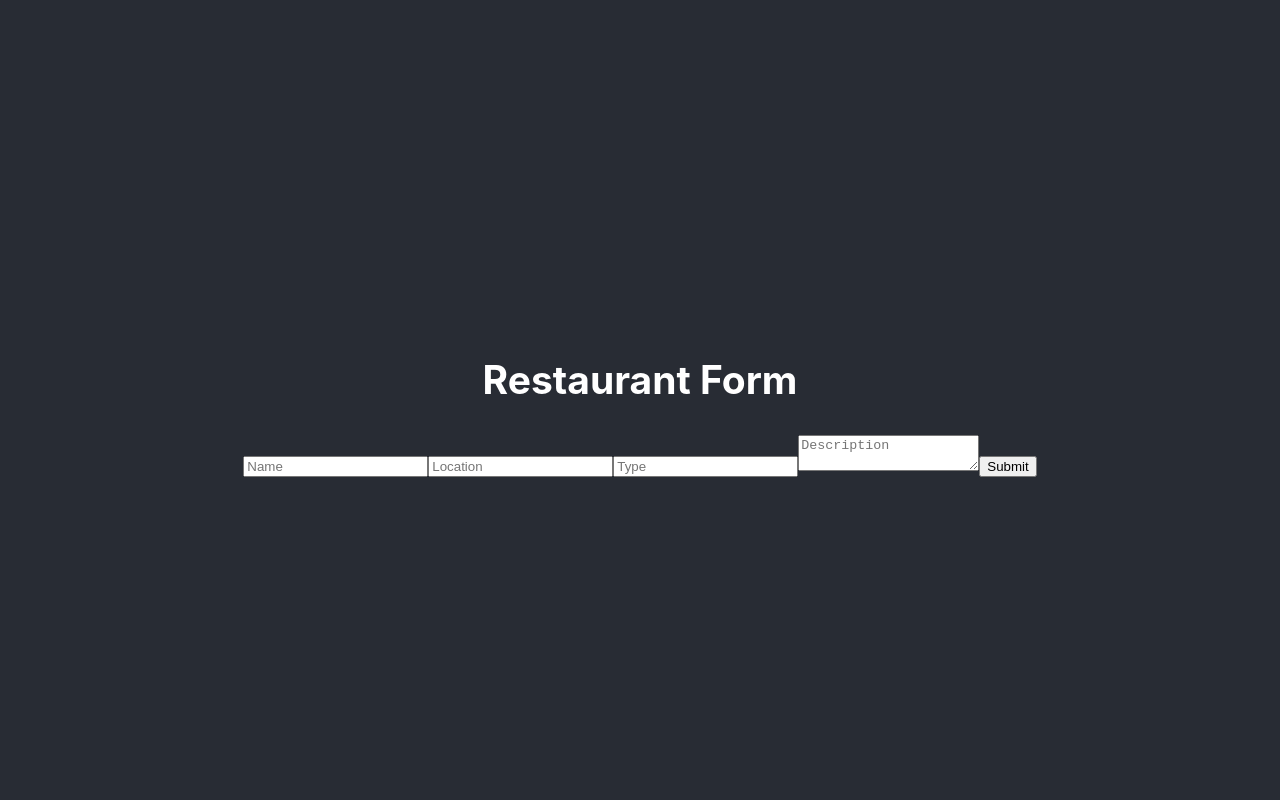
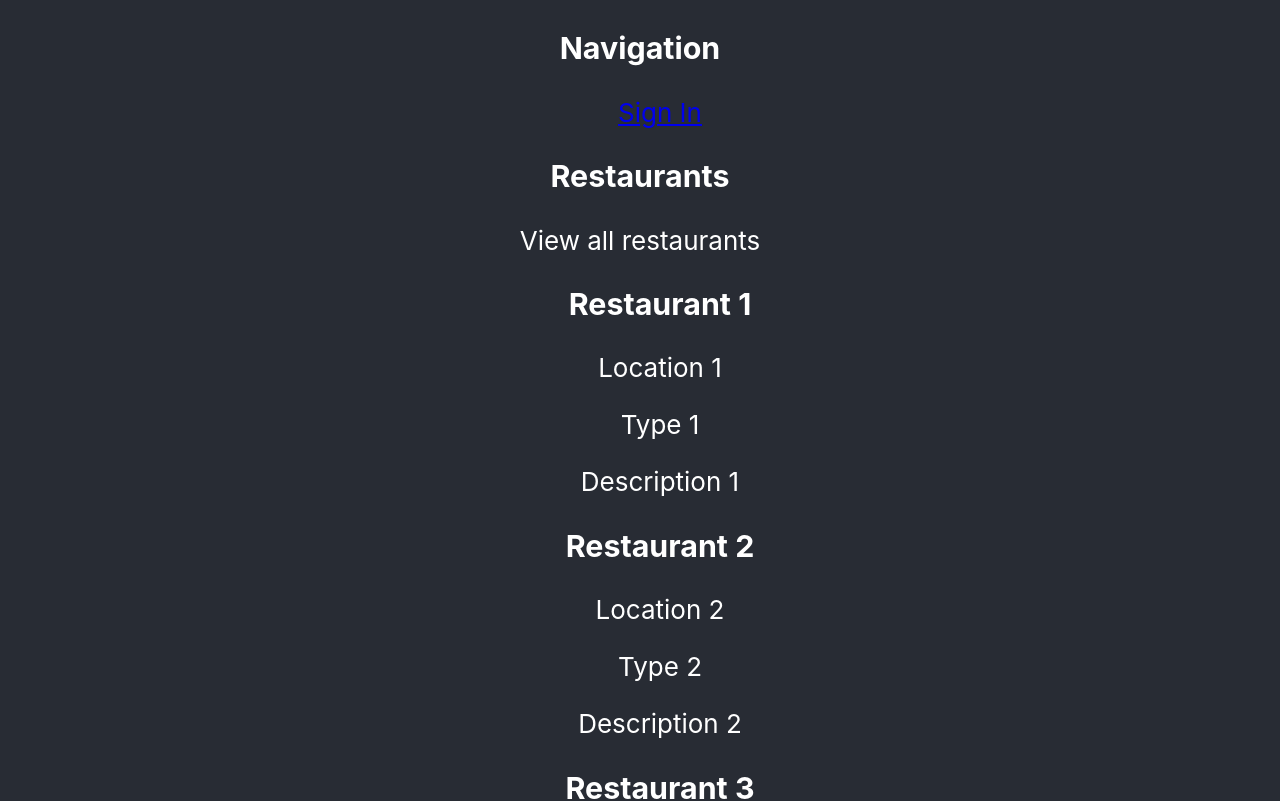
Before and after one commit to Cremacious/greg-read-all-about-it, a React (Create React App) app: page /restaurants in a window 1280 px wide. Shown: the top 801 px of the page. Built offline with nearby package versions, Linux system fonts and the light colour scheme.

Commit message:
Initial routing and site layout added.

```diff
--- a/package.json
+++ b/package.json
@@ -6,6 +6,7 @@
     "cra-template": "1.2.0",
     "react": "^18.0.0",
     "react-dom": "^18.0.0",
+    "react-router-dom": "^6.28.0",
     "react-scripts": "5.0.1",
     "web-vitals": "^4.2.4"
   },
--- a/src/App.js
+++ b/src/App.js
@@ -1,13 +1,24 @@
 import './App.css';
 
+import { Route, Routes } from 'react-router-dom';
 import RestaurantForm from './components/restaurant-form/restaurant-form.component';
+import Navigation from './routes/navigation/navigation.component';
+import Home from './routes/home/home.component';
+import Auth from './routes/auth/auth.component';
+import Restaurants from './routes/restaurants/restaurants.component';
 
 function App() {
   return (
     <div className="App">
       <header className="App-header">
-        <RestaurantForm />
-
+        <Routes>
+          <Route path="/" element={<Navigation />}>
+            <Route index element={<Home />} />
+            <Route path="sign-in" element={<Auth />} />
+            <Route path="restaurants" element={<Restaurants />} />
+            <Route path="restaurant-form" element={<RestaurantForm />} />
+          </Route>
+        </Routes>
       </header>
     </div>
   );
--- /dev/null
+++ b/src/components/restaurant-list-card/restaurant-list-card.component.jsx
@@ -0,0 +1,14 @@
+function RestaurantListCard({ restaurant }) {
+  const { name, location, description, type } = restaurant;
+
+  return (
+    <div>
+      <h3>{name}</h3>
+      <p>{location}</p>
+      <p>{type}</p>
+      <p>{description}</p>
+    </div>
+  );
+}
+
+export default RestaurantListCard;
--- a/src/index.js
+++ b/src/index.js
@@ -3,11 +3,14 @@ import ReactDOM from 'react-dom/client';
 import './index.css';
 import App from './App';
 import reportWebVitals from './reportWebVitals';
+import { BrowserRouter } from 'react-router-dom';
 
 const root = ReactDOM.createRoot(document.getElementById('root'));
 root.render(
   <React.StrictMode>
-    <App />
+    <BrowserRouter>
+      <App />
+    </BrowserRouter>
   </React.StrictMode>
 );
 
--- /dev/null
+++ b/src/routes/auth/auth.component.jsx
@@ -0,0 +1,12 @@
+
+
+function Auth() {
+  return (
+    <div>
+      <h3>Sign In</h3>
+      <p>Welcome to the Sign In page</p>
+    </div>
+  );
+}
+
+export default Auth;
--- /dev/null
+++ b/src/routes/home/home.component.jsx
@@ -0,0 +1,24 @@
+import { useNavigate } from 'react-router-dom';
+
+function Home() {
+  const navigate = useNavigate();
+
+  const handleAddRestaurants = () => {
+    navigate('/restaurant-form');
+  };
+
+  const handleViewRestaurants = () => {
+    navigate('/restaurants');
+  };
+
+  return (
+    <div>
+      <h3>Home</h3>
+      <p>Welcome to the Home page</p>
+      <button onClick={handleAddRestaurants}>Add Restaurant</button>
+      <button onClick={handleViewRestaurants}>View Restaurants</button>
+    </div>
+  );
+}
+
+export default Home;
--- /dev/null
+++ b/src/routes/navigation/navigation.component.jsx
@@ -0,0 +1,15 @@
+import { Link, Outlet } from 'react-router-dom';
+
+function Navigation() {
+  return (
+    <div>
+      <h3>Navigation</h3>
+      <ol>
+        <Link to="/sign-in">Sign In</Link>
+      </ol>
+      <Outlet />
+    </div>
+  );
+}
+
+export default Navigation;
--- /dev/null
+++ b/src/routes/restaurants/restaurants.component.jsx
@@ -0,0 +1,22 @@
+import { tempRestaurants } from "../../utils/temp-data";
+import { useState } from "react";
+
+import RestaurantListCard from "../../components/restaurant-list-card/restaurant-list-card.component";
+
+function Restaurants() {
+
+    const [restaurants, setRestaurants] = useState(tempRestaurants);
+  return (
+    <div>
+      <h3>Restaurants</h3>
+      <p>View all restaurants</p>
+        <ul>
+            {restaurants.map((restaurant) => (
+            <RestaurantListCard key={restaurant.id} restaurant={restaurant} />
+            ))}
+        </ul>
+    </div>
+  );
+}
+
+export default Restaurants;
--- /dev/null
+++ b/src/utils/temp-data.js
@@ -0,0 +1,23 @@
+export const tempRestaurants = [
+  {
+    id: 1,
+    name: 'Restaurant 1',
+    location: 'Location 1',
+    type: 'Type 1',
+    description: 'Description 1',
+  },
+  {
+    id: 2,
+    name: 'Restaurant 2',
+    location: 'Location 2',
+    type: 'Type 2',
+    description: 'Description 2',
+  },
+  {
+    id: 3,
+    name: 'Restaurant 3',
+    location: 'Location 3',
+    type: 'Type 3',
+    description: 'Description 3',
+  },
+];
```
Also changed, not shown: 1 other file (tests, documents, lock files or other folders).
